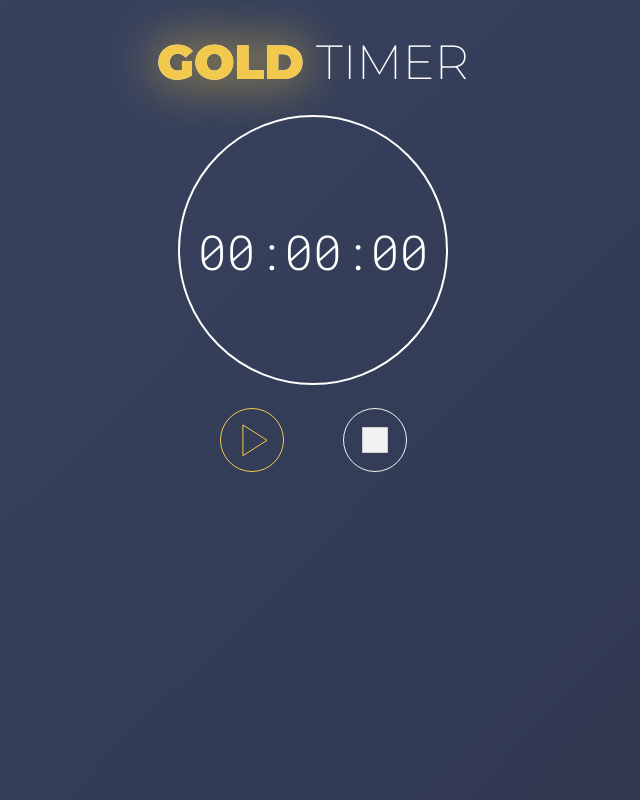
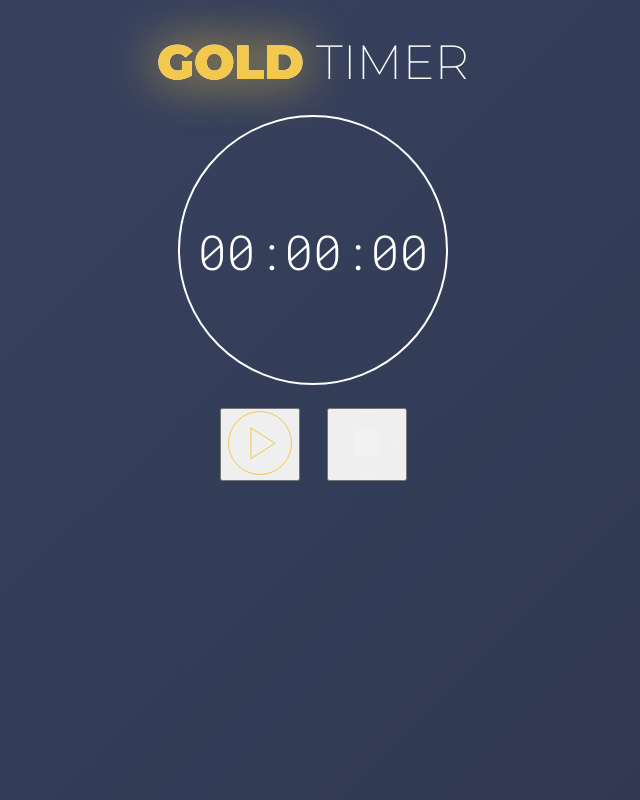
Before and after one commit to tinloof/gold-stopwatch, a plain HTML site: page index.html in a window 1280 px wide. Shown: the whole page, without its empty margins (327-967 px from the left). Drawn offline with Linux system fonts and the light colour scheme.

Commit message:
Add button on top of SVGs

```diff
--- a/index.html
+++ b/index.html
@@ -29,6 +29,7 @@
         </div>
 
         <div class="controls">
+          <button class="buttonPlay">
             <svg
               class="button"
               id="playButton"
@@ -60,7 +61,9 @@
                 stroke="#F2C94C"
               />
             </svg>
+          </button>
 
+          <button class="buttonReset">
           <span class="button" id="resetButton"
             ><svg
               width="64"
@@ -76,8 +79,11 @@
                 width="25.6"
                 height="25.6"
                 fill="#F2F2F2"
-              /></svg
-          ></span>
+              />
+            </svg>
+        </button>
+            </span>
+          </span>
         </div>
       </div>
     </div>
```
Lines whose indentation alone changed are shown as unchanged.
